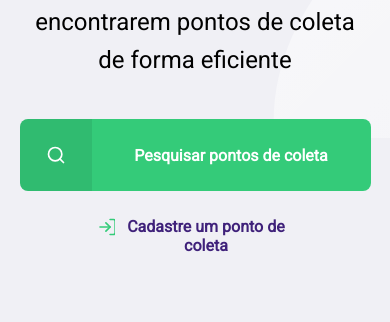
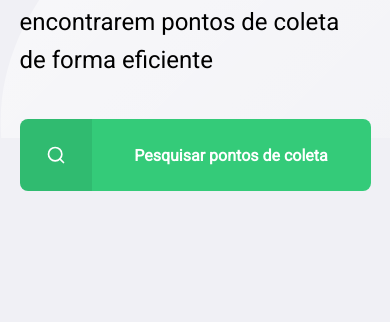
Before and after one commit to rlima-nogueira/Next-Level-Week, a plain HTML site: page index.html in a window 390 px wide. Shown: the part 541-863 px from the top of the page. Drawn offline with Linux system fonts and the light colour scheme.

Commit message:
separando os arq

```diff
--- a/styles/home.css
+++ b/styles/home.css
@@ -96,26 +96,3 @@
     flex: 1;
     text-align: center;
 }
-
-@media(max-width: 900px){
-    #page-home{
-        background-position-x: 70vw;
-    }
-
-    #page-home .content{
-        align-items: center;
-        text-align: center;
-    }
-
-    #page-home header a{
-        position: absolute;
-        bottom: 48px;
-
-        left: 50%;
-        transform: translateX(-50%);
-    }
-
-    #page-home main{
-        align-items: center;
-    }
-}
```
